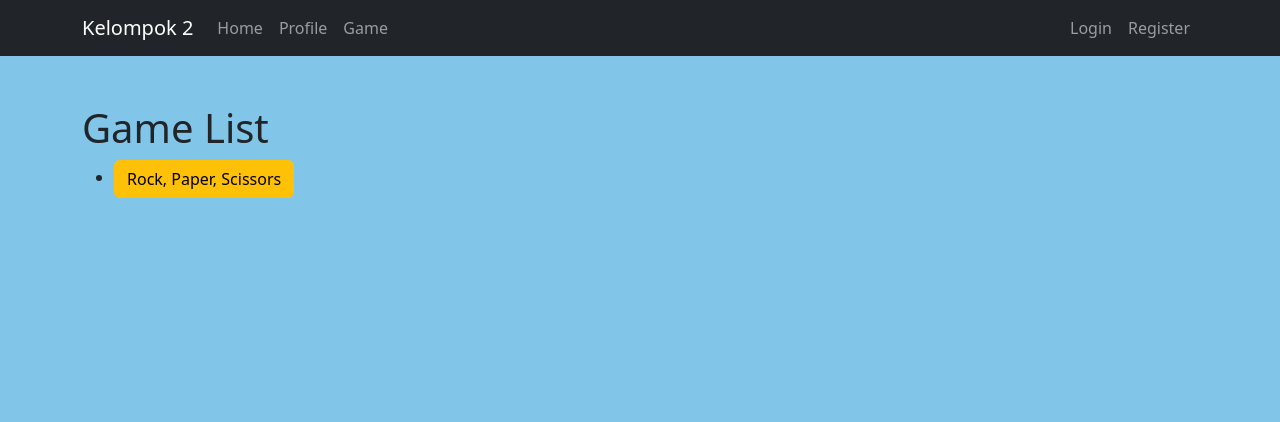
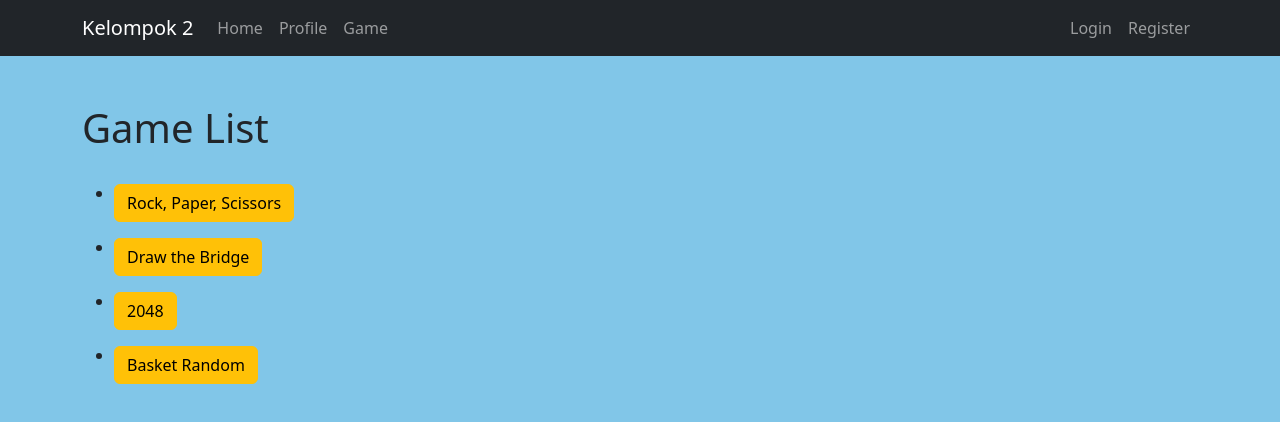
Before and after one commit to fauzan1921/Binar-Challenge-7-Tim2, a React (Create React App) app in the folder ch9-fe/: page / in a window 1280 px wide. Shown: the top 422 px of the page. Built offline with nearby package versions, Linux system fonts and the light colour scheme.

Commit message:
Nambah games di landing page

```diff
--- a/ch9-fe/src/pages/landing.jsx
+++ b/ch9-fe/src/pages/landing.jsx
@@ -8,14 +8,42 @@ class Landing extends Component{
     }else{
       alert('You have to login first')
     }}
+  goToGameDetail2 = () => {
+    if (localStorage.getItem("jwt-token") !== null) {
+      window.location.href = "https://yandex.com/games/app/168468?utm_medium=search&utm_source=google&utm_campaign=en-tier2_games_general-igra_all_google_search%7C17880492419&utm_term=game%20online%20computer#app-id=168468&catalog-session-uid=catalog-72016e65-6e67-572d-9d17-fa0f1b5fc481-1667717673477-6605&rtx-reqid=8254028490464112489&pos=%7B%22listType%22%3A%22suggested%22%2C%22tabCategory%22%3A%22common%22%7D";
+    }else{
+      alert('You have to login first')
+    }}
+  goToGameDetail3 = () => {
+  if (localStorage.getItem("jwt-token") !== null) {
+    window.location.href = "https://yandex.com/games/app/180094?utm_medium=search&utm_source=google&utm_campaign=en-tier2_games_general-igra_all_google_search%7C17880492419&utm_term=game%20online%20computer#app-id=180094&catalog-session-uid=catalog-72016e65-6e67-572d-9d17-fa0f1b5fc481-1667717673477-6605&rtx-reqid=8254028490464112489&pos=%7B%22listType%22%3A%22suggested%22%2C%22tabCategory%22%3A%22common%22%7D"
+  }else{
+    alert('You have to login first')
+  }}
+  goToGameDetail4 = () => {
+  if (localStorage.getItem("jwt-token") !== null) {
+    window.location.href = "https://yandex.com/games/app/180094?utm_medium=search&utm_source=google&utm_campaign=en-tier2_games_general-igra_all_google_search%7C17880492419&utm_term=game%20online%20computer#app-id=180094&catalog-session-uid=catalog-72016e65-6e67-572d-9d17-fa0f1b5fc481-1667717673477-6605&rtx-reqid=8254028490464112489&pos=%7B%22listType%22%3A%22suggested%22%2C%22tabCategory%22%3A%22common%22%7D"
+  }else{
+    alert('You have to login first')
+  }}
+
   render(){
     return (
       <div>
         <div className="container mt-5">
-          <h1 className="bold">Game List</h1>
+          <h1 className="bold mb-3">Game List</h1>
           <ul>
             <li>
-              <button className="btn btn-warning" onClick={this.goToGameDetail}>Rock, Paper, Scissors</button>
+              <button className="btn btn-warning mt-3" onClick={this.goToGameDetail}>Rock, Paper, Scissors</button>
+            </li>
+            <li>
+              <button className="btn btn-warning mt-3" onClick={this.goToGameDetail2}>Draw the Bridge</button>
+            </li>
+            <li>
+              <button className="btn btn-warning mt-3" onClick={this.goToGameDetail3}>2048</button>
+            </li>
+            <li>
+              <button className="btn btn-warning mt-3" onClick={this.goToGameDetail4}>Basket Random</button>
             </li>
           </ul>
         </div>
```
